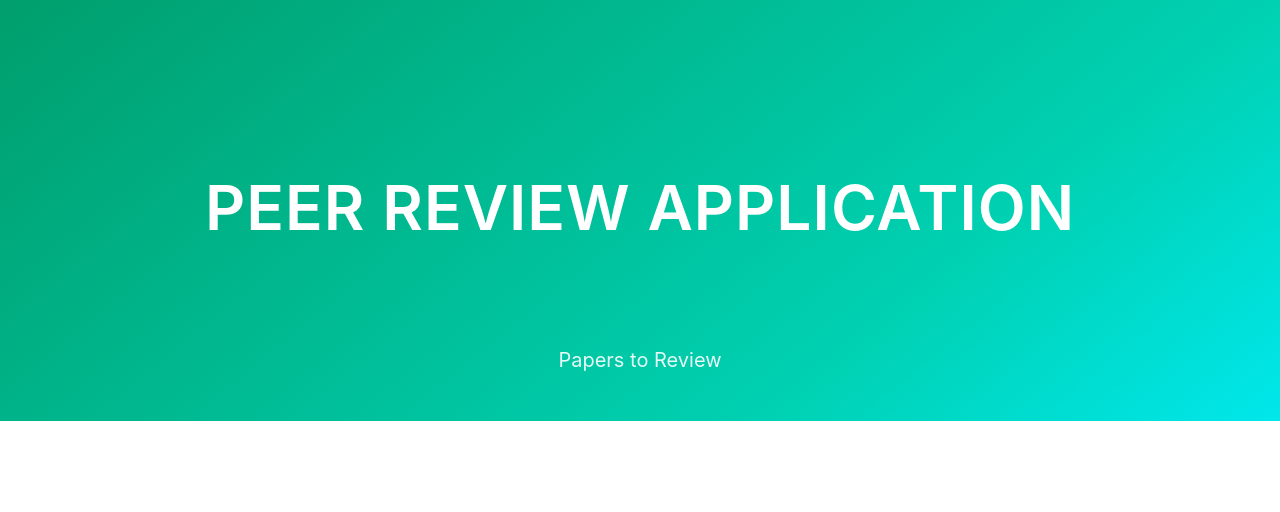
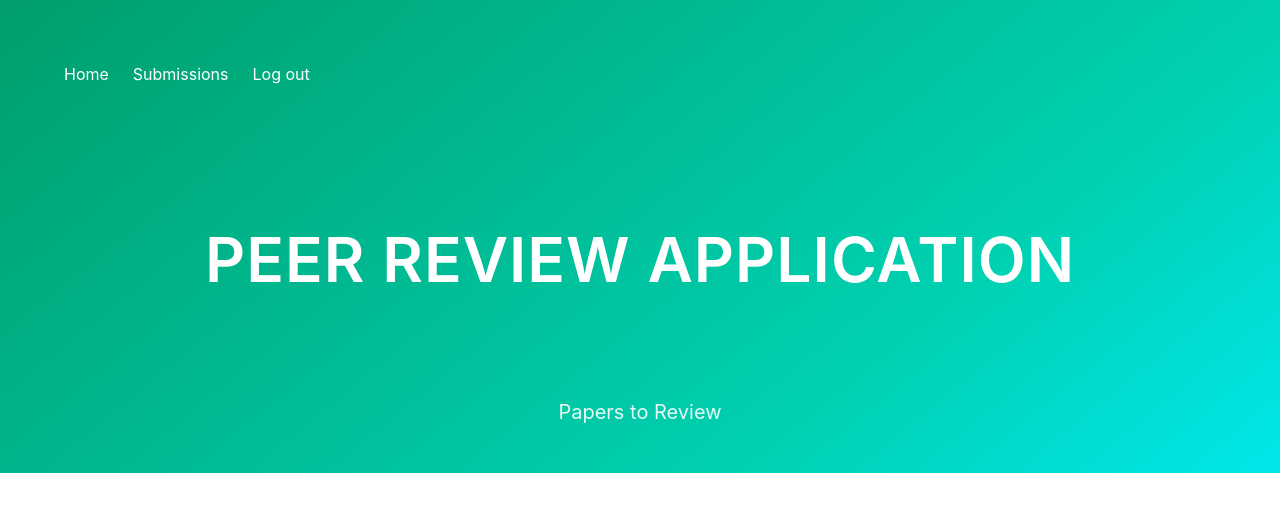
Before and after one commit to krstnschwpwr/peer_review_system, a Flask app: page /mypage/rating/save in a window 1280 px wide. Shown: the top 512 px of the page. Run offline with Flask 2, Linux system fonts and the light colour scheme; parts of the project's set-up code (start-up, migrations or seed data) failed here and were passed over; some libraries are stand-ins or nearby versions.

Commit message:
- navbar for admin - no paper to review fix

```diff
--- a/app/templates/admin.html
+++ b/app/templates/admin.html
@@ -1,5 +1,26 @@
 {% extends "layout/base.html" %}
 
+
+{% if current_user.is_authenticated %}
+{% block navbar %}
+<nav class="navbar is-transparent">
+    <div class="navbar-brand">
+        <div id="navbarExampleTransparentExample" class="navbar-menu">
+            <div class="navbar-start">
+                <a class="navbar-item" href="/">
+                    Home
+                </a>
+                <a class="navbar-item" href="/submissions">
+                    Submissions
+                </a>
+                <a class="navbar-item" href="/logout">
+                    Log out </a>
+            </div>
+        </div>
+    </div>
+</nav>
+{% endblock %}
+{% endif %}
 {% block title %} Papers to Review {% endblock %}
 
 {% block content %}
--- a/app/views.py
+++ b/app/views.py
@@ -89,7 +89,10 @@ def logout():
 @login_required
 def index():
     myreviews = Reviewer.query.filter(Reviewer.reviewer_id == current_user.id).first()
-    mypapers = Paper.query.filter(Paper.id == myreviews.paper_id).all()
+    if myreviews is None:
+        mypapers = ""
+    else:
+        mypapers = Paper.query.filter(Paper.id == myreviews.paper_id).all()
     if 'username' in session:
         username = session['username']
     return render_template('mypage.html', mypapers=mypapers)
```
Also changed, not shown: app/templates/submission.html (+21 -1 lines).
